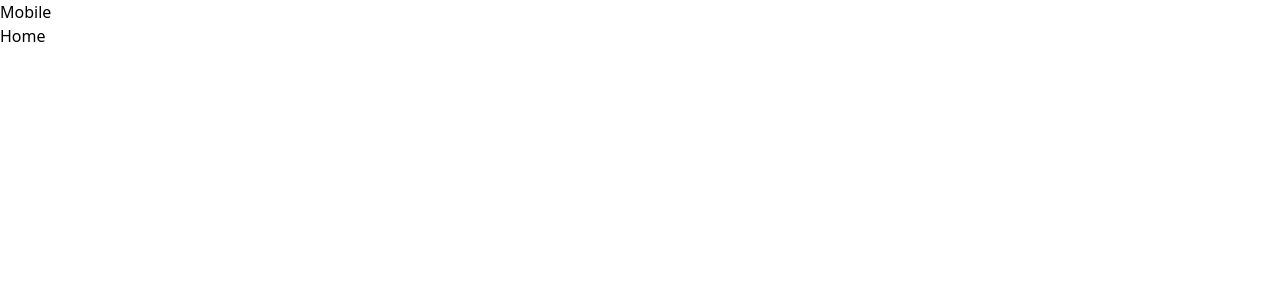
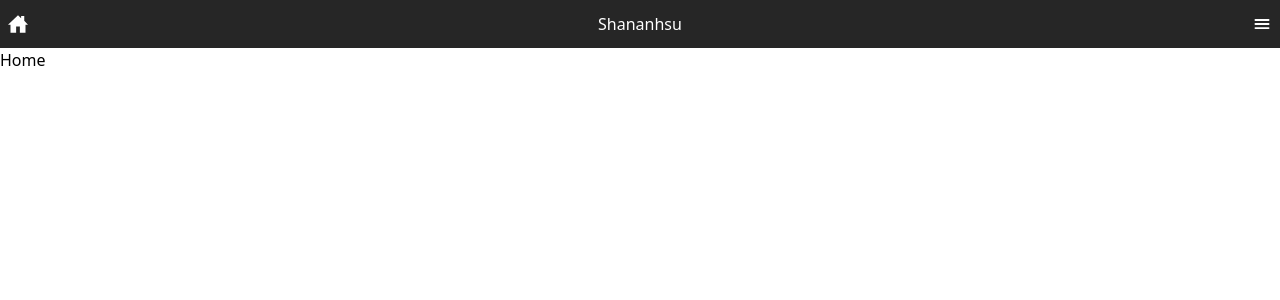
Before and after one commit to Shananhsu/resume, a React (Vite) app: page / in a window 1280 px wide. Shown: the top 300 px of the page. Built offline with nearby package versions, Linux system fonts and the light colour scheme.

Commit message:
新增套件 react icons, 手機版導覽列排版, readMe修改

```diff
--- a/package.json
+++ b/package.json
@@ -12,6 +12,7 @@
 	"dependencies": {
 		"react": "^18.3.1",
 		"react-dom": "^18.3.1",
+		"react-icons": "^5.2.1",
 		"react-router-dom": "^6.25.1"
 	},
 	"devDependencies": {
--- a/src/components/navbar/Mobile.tsx
+++ b/src/components/navbar/Mobile.tsx
@@ -1,8 +1,18 @@
+//react icons
+import { IoHomeSharp } from "react-icons/io5";
+import { IoMenu } from "react-icons/io5";
+
 const Mobile = () => {
   return (
-    <div>
-      <h1>Mobile</h1>
-    </div>
+    <nav className="h-12 flex items-center justify-between">
+      <button className="ml-2 text-xl">
+        <IoHomeSharp />
+      </button>
+      <h1>Shananhsu</h1>
+      <button className="mr-2 text-xl">
+        <IoMenu />
+      </button>
+    </nav>
   );
 };
 export default Mobile;
--- a/src/components/navbar/index.tsx
+++ b/src/components/navbar/index.tsx
@@ -2,6 +2,10 @@
 import Mobile from "./Mobile"; //手機版
 
 const Navbar = () => {
-  return <Mobile />;
+  return (
+    <header className="bg-neutral-800 text-white">
+      <Mobile />
+    </header>
+  );
 };
 export default Navbar;
```
Also changed, not shown: 2 other files (tests, documents, lock files or other folders).
